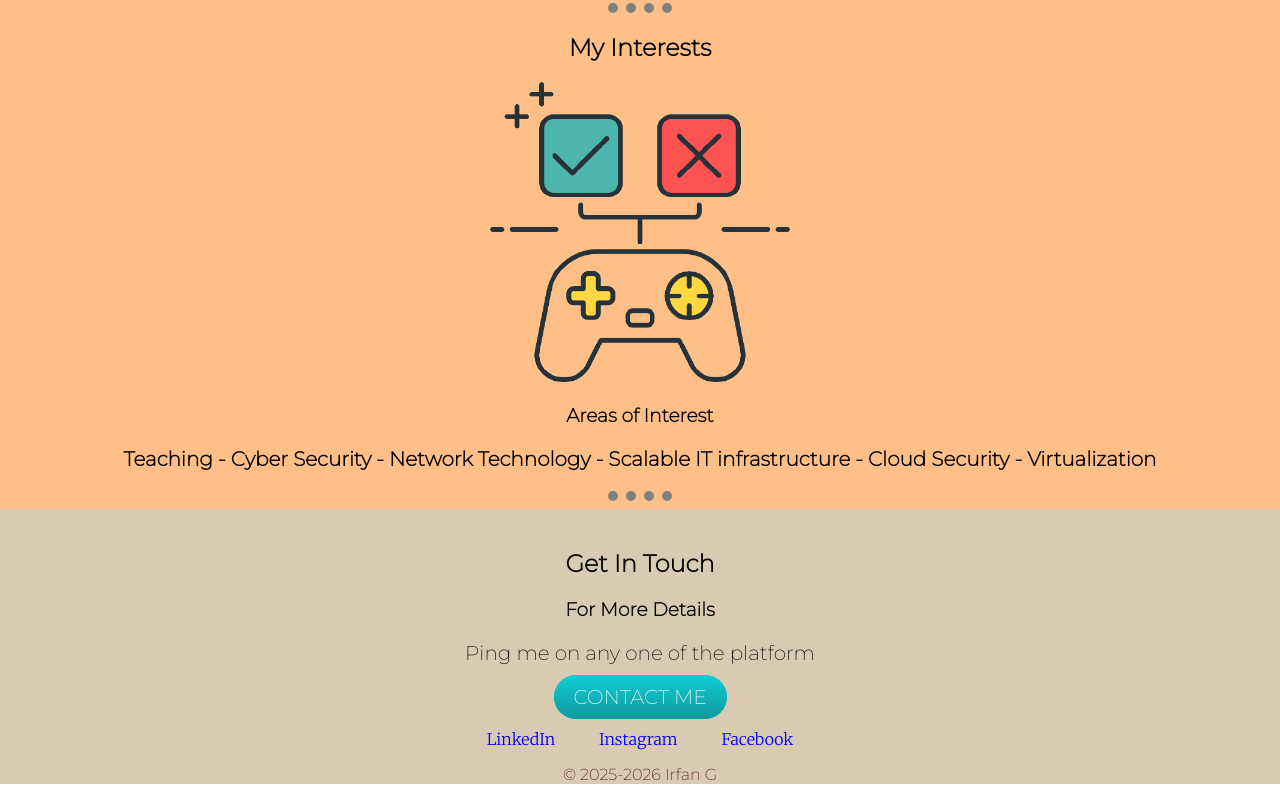
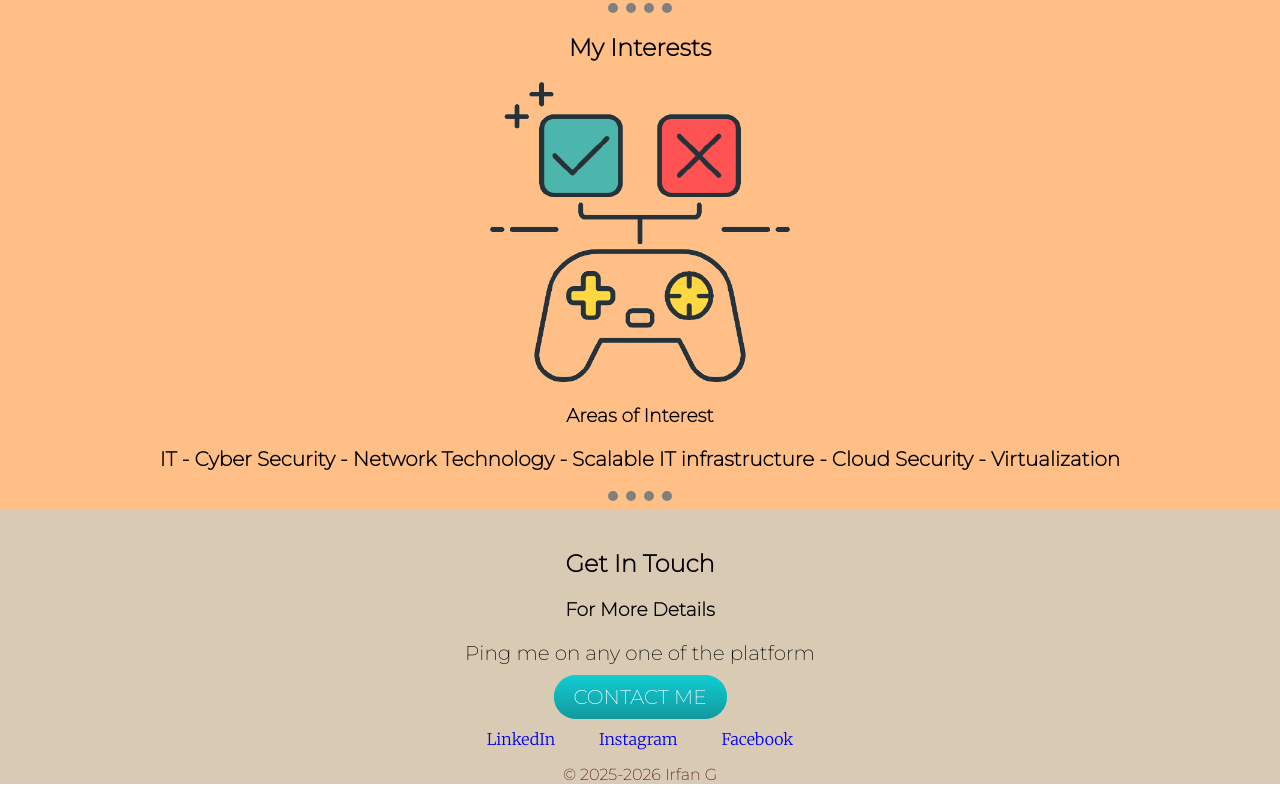
Before and after one commit to irfangoshalakkal/Irfan-Personal-Website, a plain HTML site: page index.html in a window 1280 px wide. Shown: the part 2154-2954 px from the top of the page. Drawn offline with Linux system fonts and the light colour scheme.

Commit message:
Update index.html

```diff
--- a/index.html
+++ b/index.html
@@ -51,7 +51,7 @@
         <h2>My Interests</h2>
         <img class="Interest" src="BG3 (2).png" alt="">
         <h3>Areas of Interest</h3>
-        <p> <strong>Teaching
+        <p> <strong>IT
             - Cyber Security
             - Network Technology
             - Scalable IT infrastructure
```
